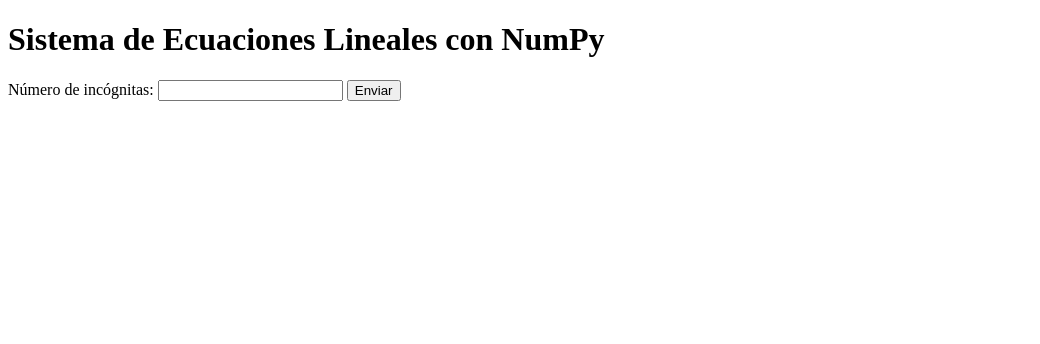
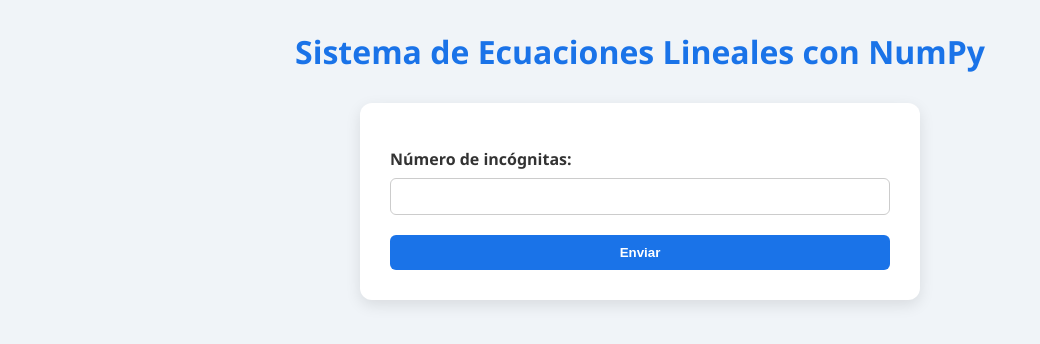
Before and after one commit to Mario-Wladick/Trabajo-M-todos-, a Flask app: page / in a window 1280 px wide. Shown: the top 344 px of the page, without its empty margins (0-1040 px from the left). Run offline with Flask 3, Linux system fonts and the light colour scheme.

Commit message:
agregando estilos.css

```diff
--- a/trabajo_3framework/miapp/static/estilos.css
+++ b/trabajo_3framework/miapp/static/estilos.css
@@ -0,0 +1,78 @@
+/* Fondo general y tipografía */
+body {
+    background: #f0f4f8;
+    font-family: 'Segoe UI', Tahoma, Geneva, Verdana, sans-serif;
+    color: #333;
+    margin: 0;
+    padding: 0;
+}
+
+/* Encabezado */
+h1 {
+    text-align: center;
+    color: #1a73e8;
+    margin-top: 30px;
+}
+
+/* Contenedor principal del formulario */
+form {
+    background: #fff;
+    max-width: 500px;
+    margin: 30px auto;
+    padding: 30px;
+    border-radius: 12px;
+    box-shadow: 0 5px 15px rgba(0,0,0,0.1);
+}
+
+/* Etiquetas */
+label {
+    display: block;
+    margin-top: 15px;
+    font-weight: bold;
+}
+
+/* Campos de texto y número */
+input[type="text"],
+input[type="number"],
+input[type="submit"] {
+    width: 100%;
+    padding: 10px;
+    margin-top: 8px;
+    border: 1px solid #ccc;
+    border-radius: 6px;
+    box-sizing: border-box;
+}
+
+/* Botón de envío */
+input[type="submit"] {
+    background-color: #1a73e8;
+    color: white;
+    font-weight: bold;
+    border: none;
+    margin-top: 20px;
+    transition: background-color 0.3s ease;
+}
+
+input[type="submit"]:hover {
+    background-color: #0c5cc1;
+    cursor: pointer;
+}
+
+/* Mensaje de error */
+p {
+    text-align: center;
+    color: red;
+    font-weight: bold;
+    margin-top: 20px;
+}
+
+/* Resultado */
+.resultado {
+    background-color: #e8f0fe;
+    border-left: 6px solid #1a73e8;
+    padding: 10px;
+    margin: 10px auto;
+    max-width: 400px;
+    border-radius: 5px;
+    font-size: 16px;
+}
--- a/trabajo_3framework/miapp/templates/resultado.html
+++ b/trabajo_3framework/miapp/templates/resultado.html
@@ -10,7 +10,7 @@
 <body>
     <h1>Solución del Sistema de Ecuaciones</h1>
     {% for res in resultado %}
-        <p>{{ res }}</p>
-    {% endfor %}
+    <div class="resultado">{{ res }}</div>
+{% endfor %}
 </body>
 </html>
```
